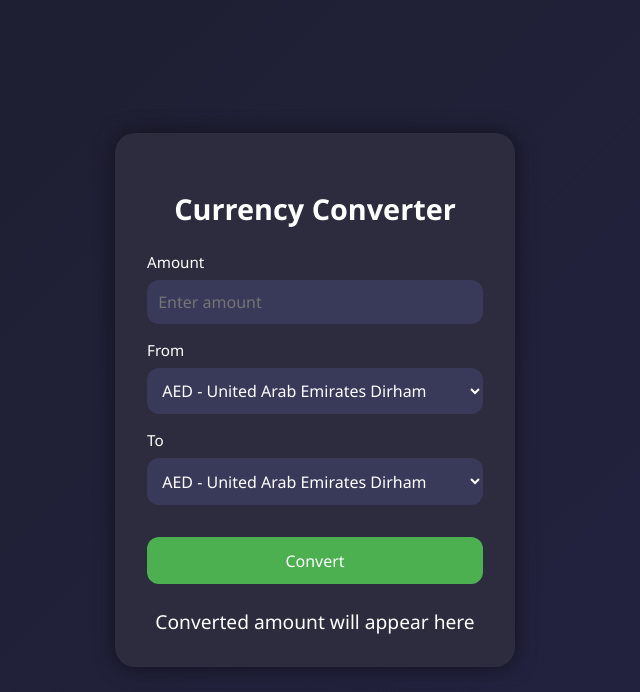
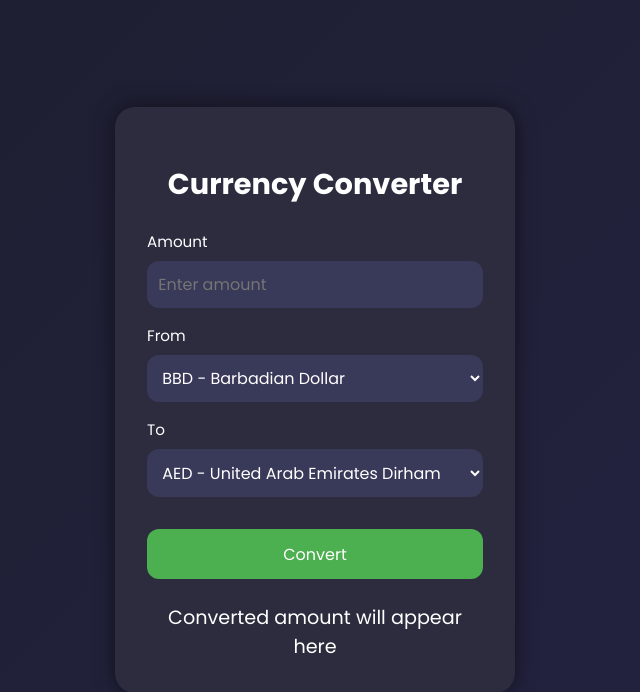
Before and after one commit to puspalalnewar/Currency-Converter-App, a plain HTML site: page index.html in a window 1280 px wide. Shown: the whole page, without its empty margins (325-965 px from the left). Drawn offline with Linux system fonts and the light colour scheme.

Commit message:
Fixed Invalid currency pair

```diff
--- a/index.html
+++ b/index.html
@@ -30,7 +30,7 @@
           <option value="BAM">
             BAM - Bosnia and Herzegovina Convertible Mark
           </option>
-          <option value="BBD">BBD - Barbadian Dollar</option>
+          <option value="BBD" selected>BBD - Barbadian Dollar</option>
           <option value="BDT">BDT - Bangladeshi Taka</option>
           <option value="BGN">BGN - Bulgarian Lev</option>
           <option value="BHD">BHD - Bahraini Dinar</option>
--- a/script.js
+++ b/script.js
@@ -6,6 +6,11 @@ btn.addEventListener("click", () => {
   const from = document.getElementById("from").value;
   const to = document.getElementById("to").value;
   const test = from + to;
+
+  if(from === to) {
+    resultBox.innerText = "Invalid currency pair.";
+    return;
+  }
 
   convertCurrency(from, amount, test);
 });
@@ -29,10 +34,6 @@ async function convertCurrency(from, amount, test) {
 
 function calculateCurrency(data, amount, test) {
   const oneUnit = data.quotes[test];
-  if (!oneUnit) {
-    resultBox.innerText = "Invalid currency pair.";
-    return;
-  }
   const ans = oneUnit * parseFloat(amount);
   resultBox.innerText = `Converted: ${ans.toFixed(2)}`;
   console.log(ans.toFixed(2));
--- a/style.css
+++ b/style.css
@@ -2,7 +2,7 @@
 
 * {
   box-sizing: border-box;
-  font-family: "Segoe UI", Tahoma, Geneva, Verdana, sans-serif;
+  font-family: "Poppins", sans-serif;
 }
 
 body {
```
